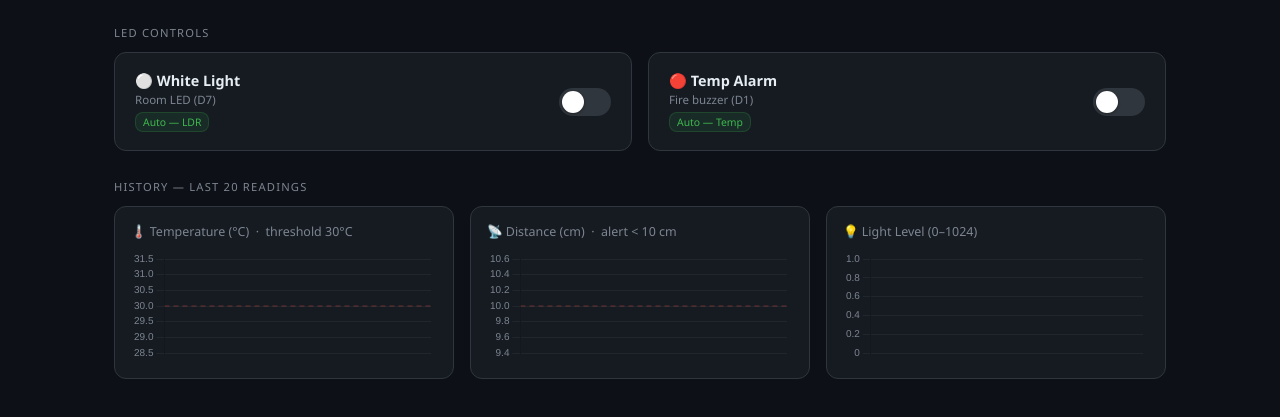
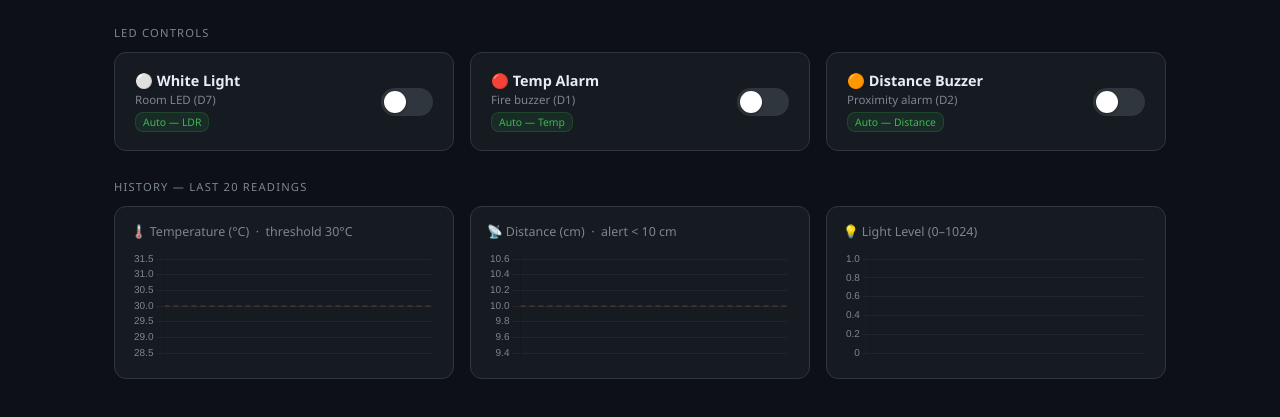
Before and after one commit to EmanKhatr/iot-, a plain HTML site: page web/index.html in a window 1280 px wide. Shown: the part 321-738 px from the top of the page. Drawn offline with nearby package versions, Linux system fonts and the light colour scheme; a script that the page names is missing.

Commit message:
DIST_BUZZ

```diff
--- a/web/index.html
+++ b/web/index.html
@@ -312,6 +312,18 @@
       </label>
     </div>
 
+    <div class="control-card">
+      <div>
+        <div class="control-name">🟠 Distance Buzzer</div>
+        <div class="control-desc">Proximity alarm (D2)</div>
+        <div class="mode-chip auto" id="chip-dist-buzz">Auto — Distance</div>
+      </div>
+      <label class="toggle">
+        <input type="checkbox" id="tog-dist-buzz" />
+        <span class="slider"></span>
+      </label>
+    </div>
+
   </div>
 
   <!-- Charts -->
@@ -343,6 +355,7 @@ const BROKER       = 'ws://broker.hivemq.com:8000/mqtt';
 const T_SENSORS    = 'iot/home/sensors';
 const T_WHITE_LED  = 'iot/home/control/white_led';
 const T_ALARM_LED  = 'iot/home/control/alarm_led';
+const T_DIST_BUZZ  = 'iot/home/control/dist_buzzer';
 const CLIENT_ID    = 'web-' + Math.random().toString(36).slice(2, 10);
 const MAX_PTS      = 20;
 
```
Also changed, not shown: 1 other file.
